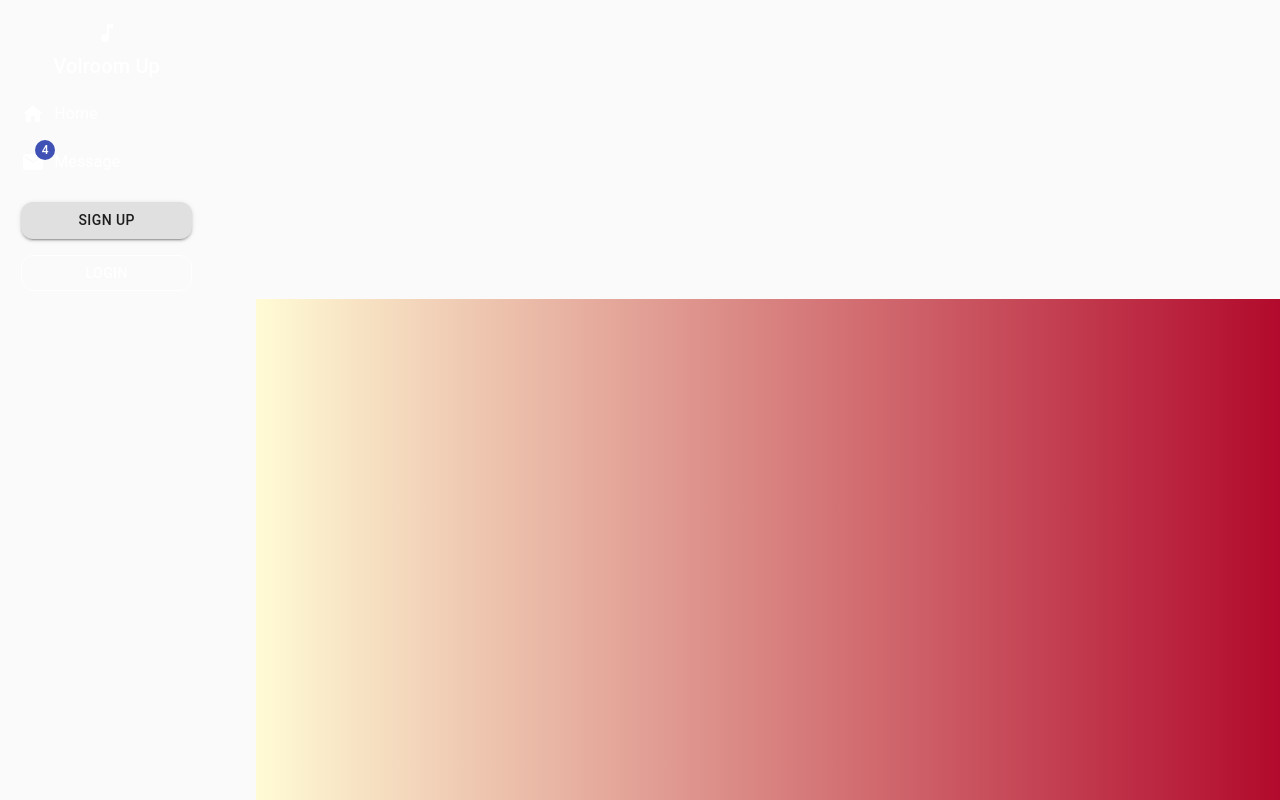
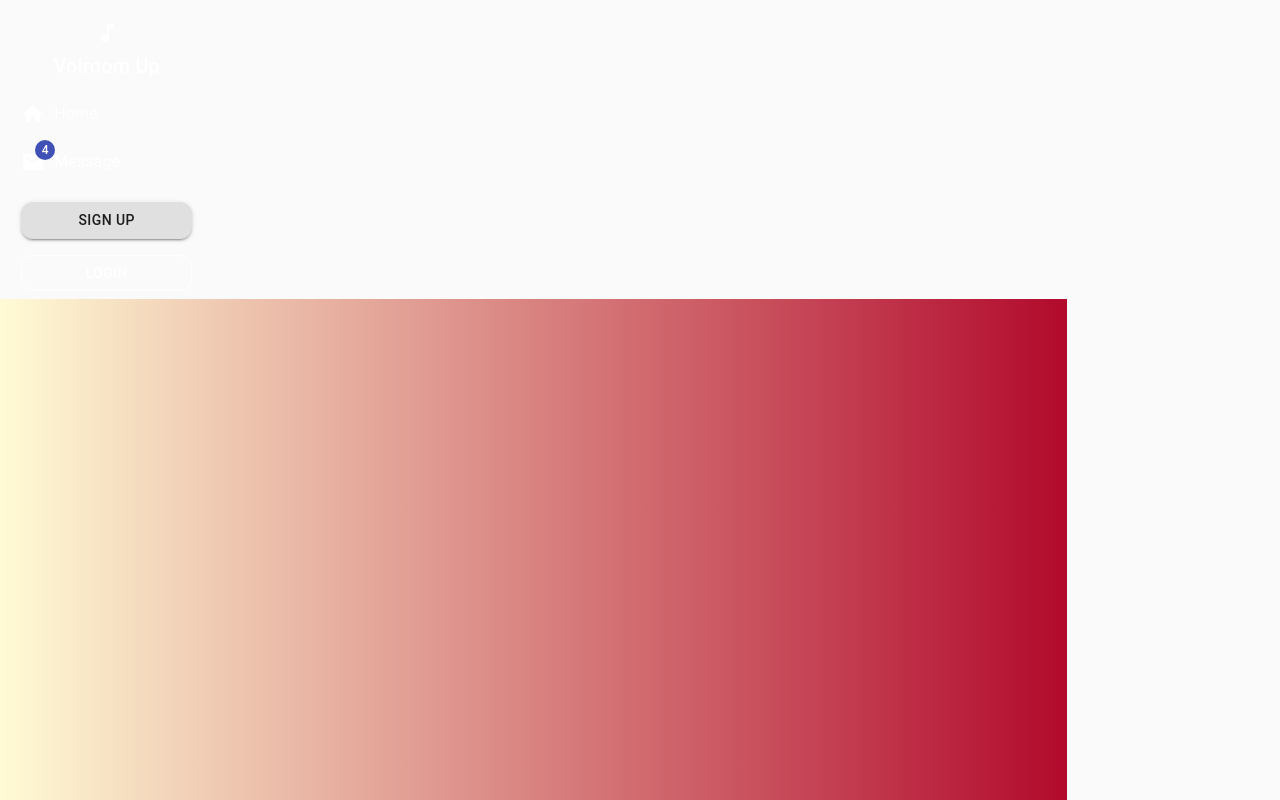
Before and after one commit to dev-dongwon/webrtc-with-react, a React (Create React App) app in the folder client/: page / in a window 1280 px wide. Shown: the top 800 px of the page. Built offline with nearby package versions, Linux system fonts and the light colour scheme; the HTML template or start-up script is replaced by a standard one.

Commit message:
Feat : Switch router 추가
로그인, 회원가입 라우터 추가

```diff
--- a/client/src/components/layout/content/ContentArea.js
+++ b/client/src/components/layout/content/ContentArea.js
@@ -1,17 +1,20 @@
-import React from "react";
+import React, { Fragment } from "react";
 import { Grid, Paper } from "@material-ui/core";
-import Signup from "../../pages/Signup";
-import Login from "../../pages/Login";
+import Signup from "../../auth/Signup";
+import Login from "../../auth/Login";
 import { BrowserRouter as Router, Route, Switch } from "react-router-dom";
 
 const ContentArea = () => {
   return (
-    <Grid xs={8} sm={8} md={10} className="content">
-      <Switch>
-        <Route exact path="/signup" component={Signup} />
-        <Route exact path="/login" component={Login} />
-      </Switch>
-    </Grid>
+    <Fragment>
+      <Grid item xs={2} sm={2} md={2}></Grid>
+      <Grid item xs={8} sm={8} md={10} className="content">
+        <Switch>
+          <Route exact path="/signup" component={Signup} />
+          <Route exact path="/login" component={Login} />
+        </Switch>
+      </Grid>
+    </Fragment>
   );
 };
 
```
